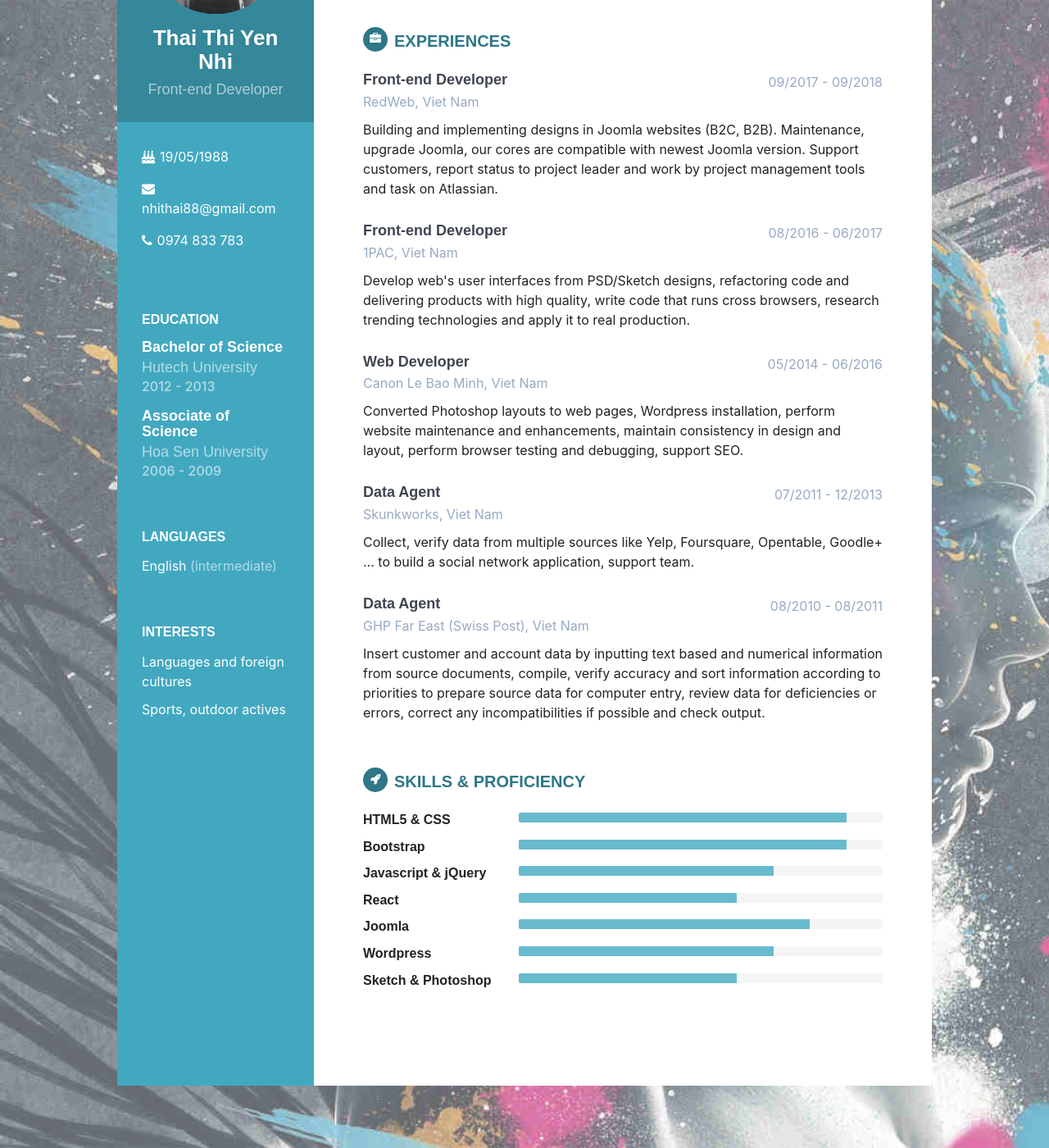
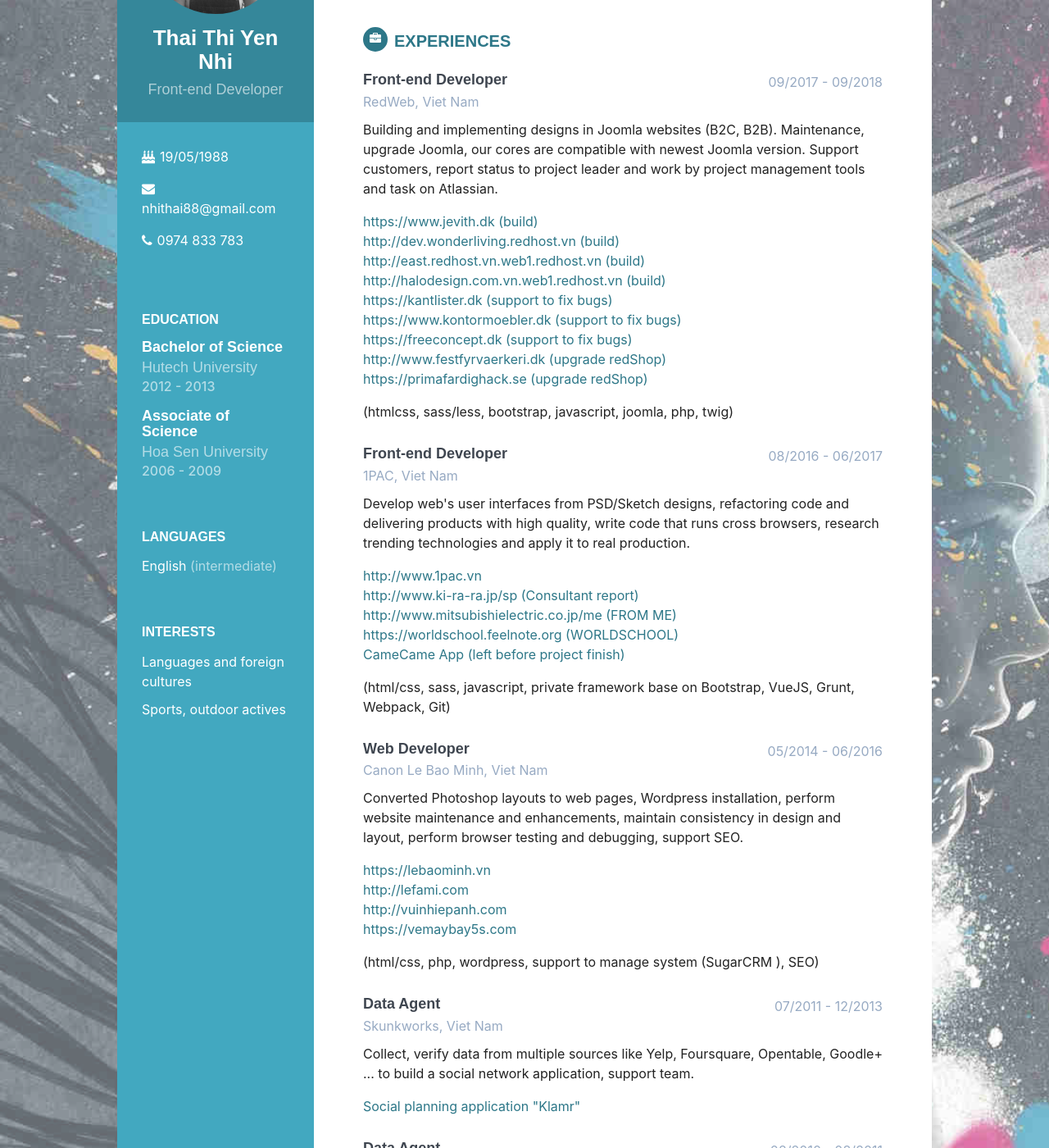
Before and after one commit to nhidev/nhidev.github.io, a Jekyll site: the page built from index.md, in a window 1280 px wide and 1400 px high, scrolled down 282 px. Shown: the whole window at 82% size. Built offline with Jekyll 4.4.1, drawn with Linux system fonts in a browser that asks for light colours; nearby versions of some CDN libraries; some web fonts are replaced.

Commit message:
edit content

```diff
--- a/_layouts/home.html
+++ b/_layouts/home.html
@@ -90,6 +90,21 @@ layout: default
                   </div><!--//meta-->
                   <div class="details">
                       <p>Building and implementing designs in Joomla websites (B2C, B2B). Maintenance, upgrade Joomla, our cores are compatible with newest Joomla version. Support customers, report status to project leader and work by project management tools and task on Atlassian.</p>
+
+
+
+                       <ul class="list-inline">
+                        <li><a href="https://www.jevith.dk">https://www.jevith.dk (build)</a></li>
+                          <li><a href=">http://dev.wonderliving.redhost.vn">http://dev.wonderliving.redhost.vn (build)</a></li>
+                          <li><a href="http://east.redhost.vn.web1.redhost.vn">http://east.redhost.vn.web1.redhost.vn (build)</a></li>
+                          <li><a href="">http://halodesign.com.vn.web1.redhost.vn (build)</a></li>
+                          <li><a href="https://kantlister.dk">https://kantlister.dk (support to fix bugs)</a></li>
+                          <li><a href="https://www.kontormoebler.dk">https://www.kontormoebler.dk (support to fix bugs)</a></li>
+                          <li><a href="https://freeconcept.dk">https://freeconcept.dk (support to fix bugs)</a></li>
+                          <li><a href="http://www.festfyrvaerkeri.dk">http://www.festfyrvaerkeri.dk (upgrade redShop)</a></li>
+                          <li><a href="https://primafardighack.se">https://primafardighack.se (upgrade redShop) </a></li>
+                      </ul>
+                      <p>(htmlcss, sass/less, bootstrap, javascript, joomla, php, twig)</p>
                   </div><!--//details-->
               </div><!--//item-->
 
@@ -103,6 +118,14 @@ layout: default
                   </div><!--//meta-->
                   <div class="details">
                       <p> Develop web's user interfaces from PSD/Sketch designs, refactoring code and delivering products with high quality, write code that runs cross browsers, research trending technologies and apply it to real production.</p>
+                      <ul class="list-inline">
+                        <li><a href="http://www.1pac.vn">http://www.1pac.vn</a></li>
+                        <li><a href="http://www.ki-ra-ra.jp/consultant_report">http://www.ki-ra-ra.jp/sp (Consultant report)</a></li>
+                        <li><a href="http://www.mitsubishielectric.co.jp/me">http://www.mitsubishielectric.co.jp/me (FROM ME)</a></li>
+                        <li><a href="https://worldschool.feelnote.org">https://worldschool.feelnote.org (WORLDSCHOOL)</a></li>
+                        <li><a href="#">CameCame App (left before project finish)</a></li>
+                        </ul>
+                        <p>(html/css, sass, javascript, private framework base on Bootstrap, VueJS, Grunt, Webpack, Git)</p>
                   </div><!--//details-->
               </div><!--//item-->
 
@@ -118,6 +141,14 @@ layout: default
                       <p>Converted Photoshop layouts to web pages, Wordpress installation, perform website maintenance and enhancements, maintain consistency in design and layout, perform browser testing and debugging, support SEO.
 
 </p>
+              <ul class="list-inline">
+                 <li><a href="https://lebaominh.vn">https://lebaominh.vn</a></li>
+                <li><a href="http://lefami.com">http://lefami.com</a></li>
+                <li><a href="http://vuinhiepanh.com">http://vuinhiepanh.com</a></li>
+                <li><a href="https://vemaybay5s.com">https://vemaybay5s.com</a></li>
+              </ul>
+
+  <p>(html/css, php, wordpress, support to manage system (SugarCRM ), SEO) </p>
                   </div><!--//details-->
               </div><!--//item-->
 
@@ -131,6 +162,7 @@ layout: default
                   </div><!--//meta-->
                   <div class="details">
                       <p>Collect, verify data from multiple sources like Yelp, Foursquare, Opentable, Goodle+ ... to build a social network application, support team.</p>
+                      <p><a href="https://www.youtube.com/watch?v=4UMcbzCfxGg">Social planning application "Klamr"</a></p>
                   </div><!--//details-->
               </div><!--//item-->
 
```
Also changed, not shown: other parts of _layouts/home.html (+1 -0 lines).
